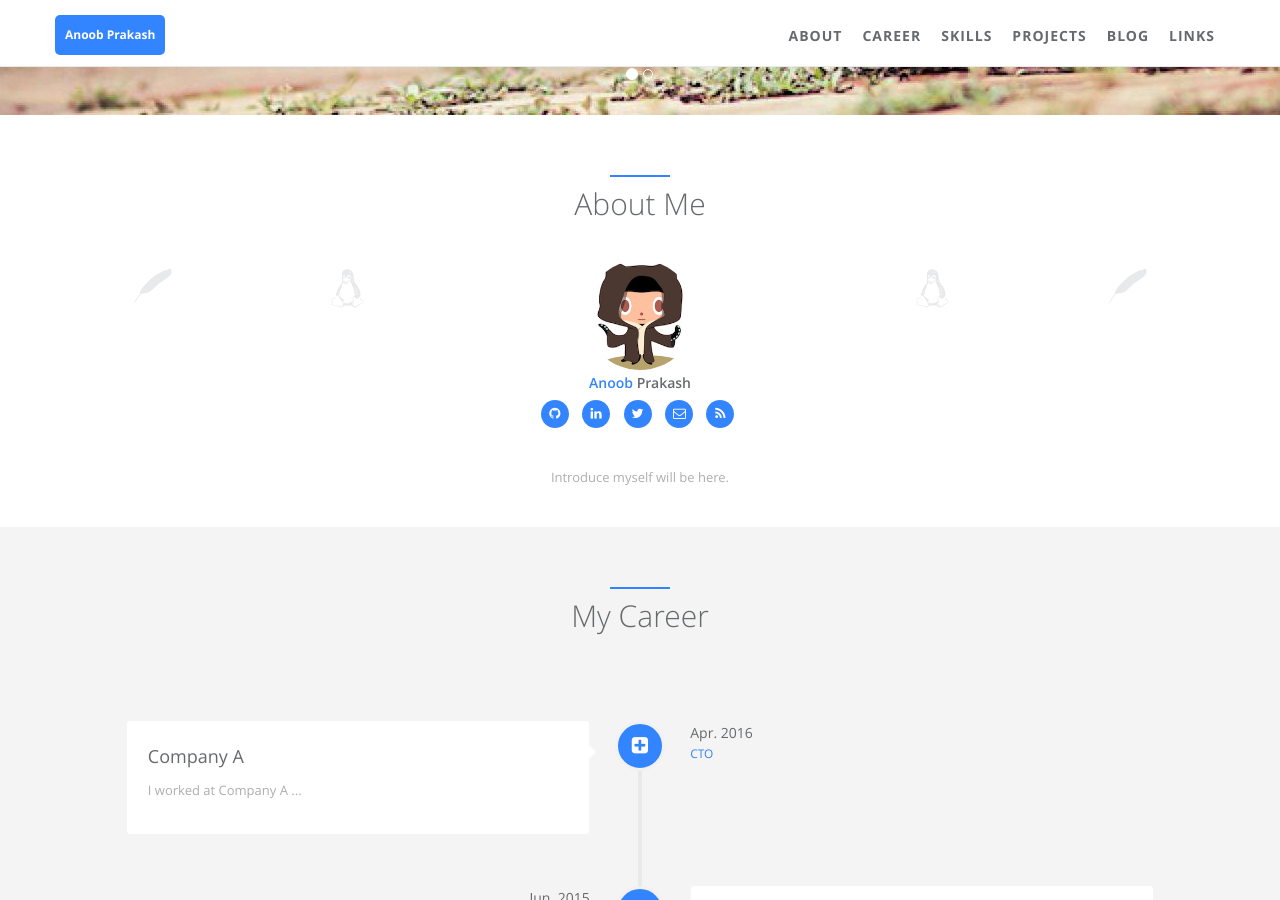
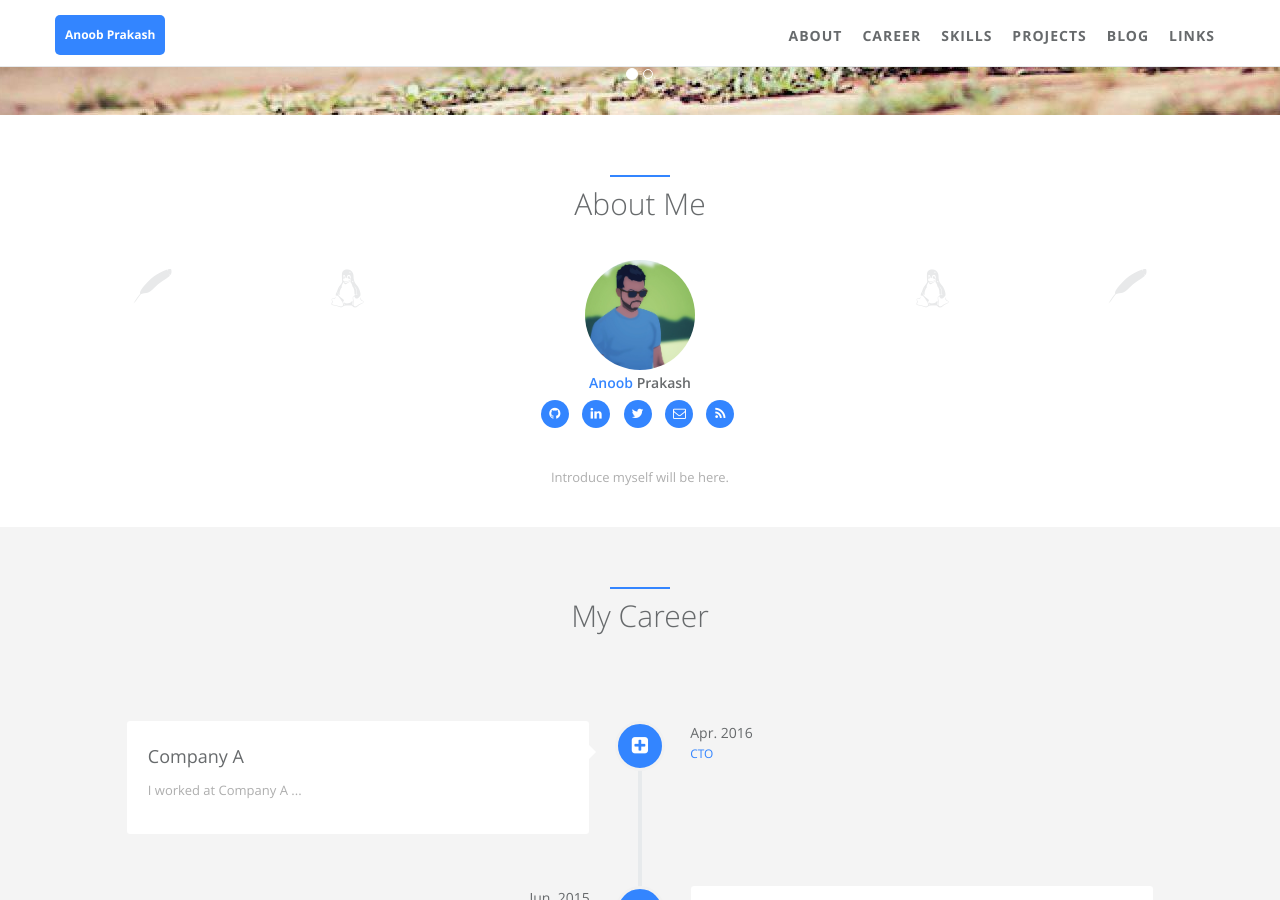
Before and after one commit to anoobvinu07/home, a Jekyll site: the page built from index.html, in a window 1280 px wide and 900 px high, scrolled down 355 px. Built offline with Jekyll 4.4.1, drawn with Linux system fonts in a browser that asks for light colours.

Commit message:
Update _config.yml

```diff
--- a/_config.yml
+++ b/_config.yml
@@ -14,7 +14,7 @@ author:  # change following line to your infomation.
   name: Anoob Prakash  # Be used at blog posts' author.
   first_name: Anoob  # Be used at index page about me section.
   last_name: Prakash  # Be used at index page about me section.
-  avatar: /static/assets/img/landing/avatar.jpg  # upload your avatar at directory and edit it.
+  avatar: /static/assets/img/landing/avatar2.jpg  # upload your avatar at directory and edit it.
   github_username: anoobvinu07  # Leave blank if you don't have now
   linkedin_id: anoob-prakash # Leave blank if you don't have now
   # facebook_username: jiakunnj  # Leave blank if you don't have now
```
